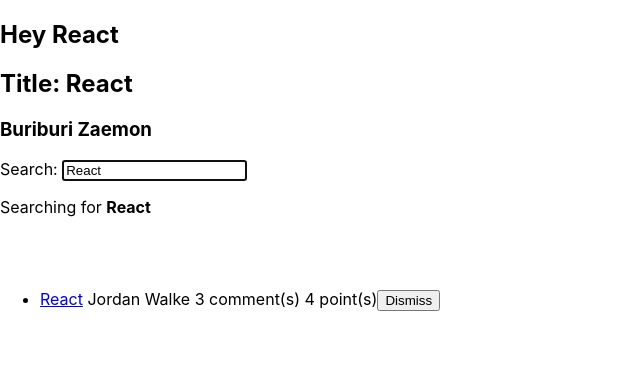
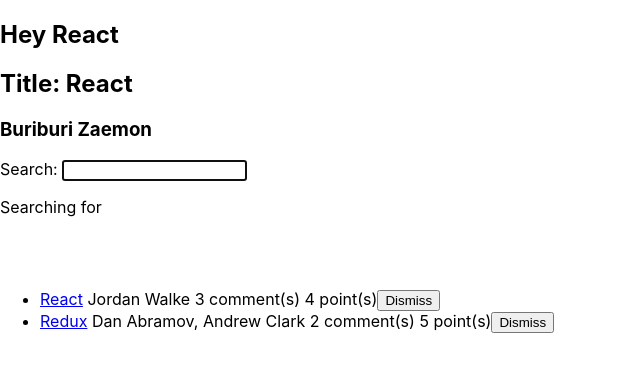
Before and after one commit to tohsaki/The-Road-to-React, a React (Create React App) app in the folder hacker-stories/: page / in a window 1280 px wide. Shown: the top 372 px of the page, without its empty margins (0-640 px from the left). Built offline with nearby package versions, Linux system fonts and the light colour scheme.

Commit message:
React Asynchronous Data

```diff
--- a/hacker-stories/src/App.js
+++ b/hacker-stories/src/App.js
@@ -6,7 +6,7 @@
 import Search from "./components/Search";
 // import { useState, useEffect } from "react";
 import useSemiPersistentState from "./components/useSemiPersistentState";
-import { useState } from "react";
+import { useEffect, useState } from "react";
 
 const welcome = {
   greeting: "Hey",
@@ -69,9 +69,24 @@
     },
   ];
 
-  const [searchTerm, setSearchTerm] = useSemiPersistentState("search", "React");
+  const getAsyncStories = () =>
+    new Promise(
+      (resolve) =>
+        setTimeout(() => resolve({ data: { stories: initialStories } })),
+      5000
+    );
 
-  const [stories, setStories] = useState(initialStories);
+  const [searchTerm, setSearchTerm] = useSemiPersistentState("search", "");
+
+  const [stories, setStories] = useState([]);
+
+  useEffect(() => {
+    getAsyncStories().then((result) => {
+      setStories(result.data.stories);
+    });
+  }, []);
+
+
 
   const handleSearch = (event) => {
     console.log(`App.handleSearch: ${event.target.value}`);
@@ -106,9 +121,8 @@
       <br />
       <br />
       <ul>
-        <List list={searchStories} onRemoveItem={handleRemoveStory}/>
+        <List list={searchStories} onRemoveItem={handleRemoveStory} />
       </ul>
-
 
       <JSClass />
     </div>
--- a/hacker-stories/src/components/List.js
+++ b/hacker-stories/src/components/List.js
@@ -2,13 +2,12 @@
 import Item from "./Item";
 
 function Titles({ list, onRemoveItem }) {
-
   return (
     <div>
       {console.log("List.rerurn()")}
 
       {list.map((item) => (
-        <Item key={item.objectID} item={item} onRemoveItem={onRemoveItem}/>
+        <Item key={item.objectID} item={item} onRemoveItem={onRemoveItem} />
       ))}
     </div>
   );
```
Also changed, not shown: hacker-stories/src/components/Item.js (+6 -7 lines).
